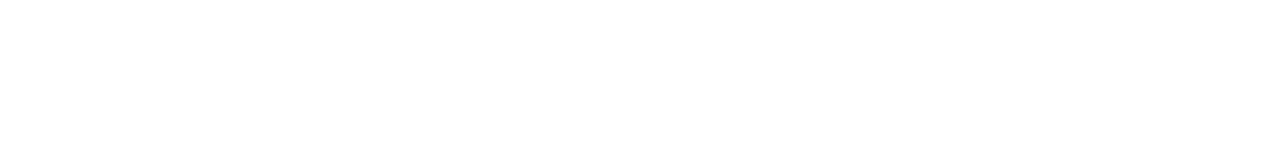
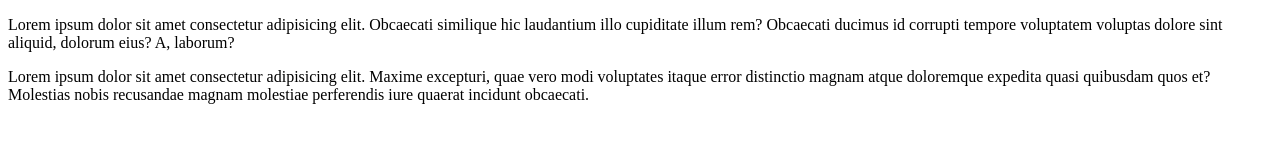
Before and after one commit to SyrusGAppwrk/SyrusGAppwrk.github.io, a plain HTML site: page index.html in a window 1280 px wide. Drawn offline with Linux system fonts and the light colour scheme.

Commit message:
change to new_test1

```diff
--- a/index.html
+++ b/index.html
@@ -5,8 +5,11 @@
     <meta http-equiv="X-UA-Compatible" content="IE=edge">
     <meta name="viewport" content="width=device-width, initial-scale=1.0">
     <title>Document</title>
+    <title>Syrus</title>
 </head>
 <body>
-
+    <p>Lorem ipsum dolor sit amet consectetur adipisicing elit. Obcaecati similique hic laudantium illo cupiditate illum rem? Obcaecati ducimus id corrupti tempore voluptatem voluptas dolore sint aliquid, dolorum eius? A, laborum?
+    </p>
+    <p>Lorem ipsum dolor sit amet consectetur adipisicing elit. Maxime excepturi, quae vero modi voluptates itaque error distinctio magnam atque doloremque expedita quasi quibusdam quos et? Molestias nobis recusandae magnam molestiae perferendis iure quaerat incidunt obcaecati.</p>
 </body>
 </html>
```
Also changed, not shown: Contact.html (+2 -1 lines).
